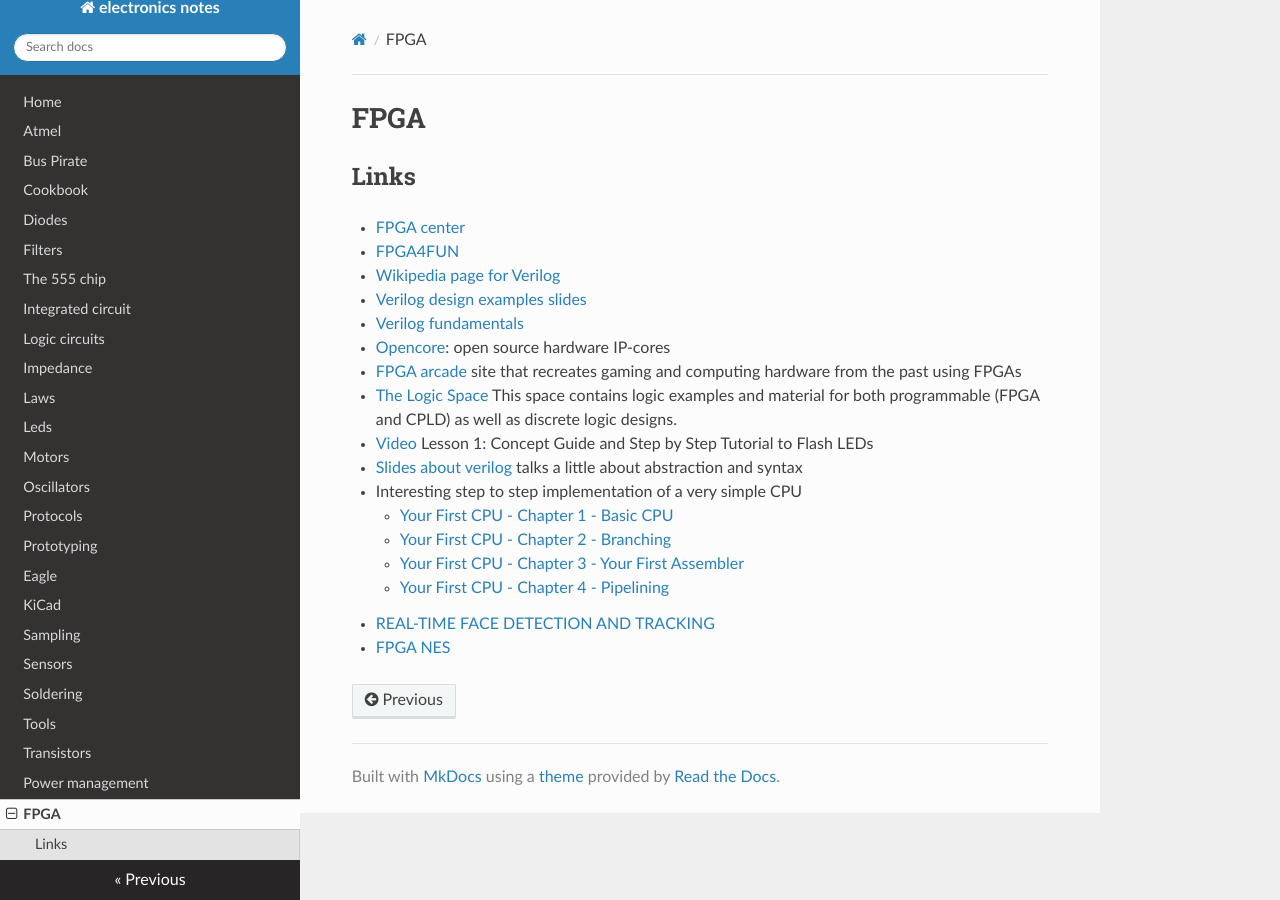
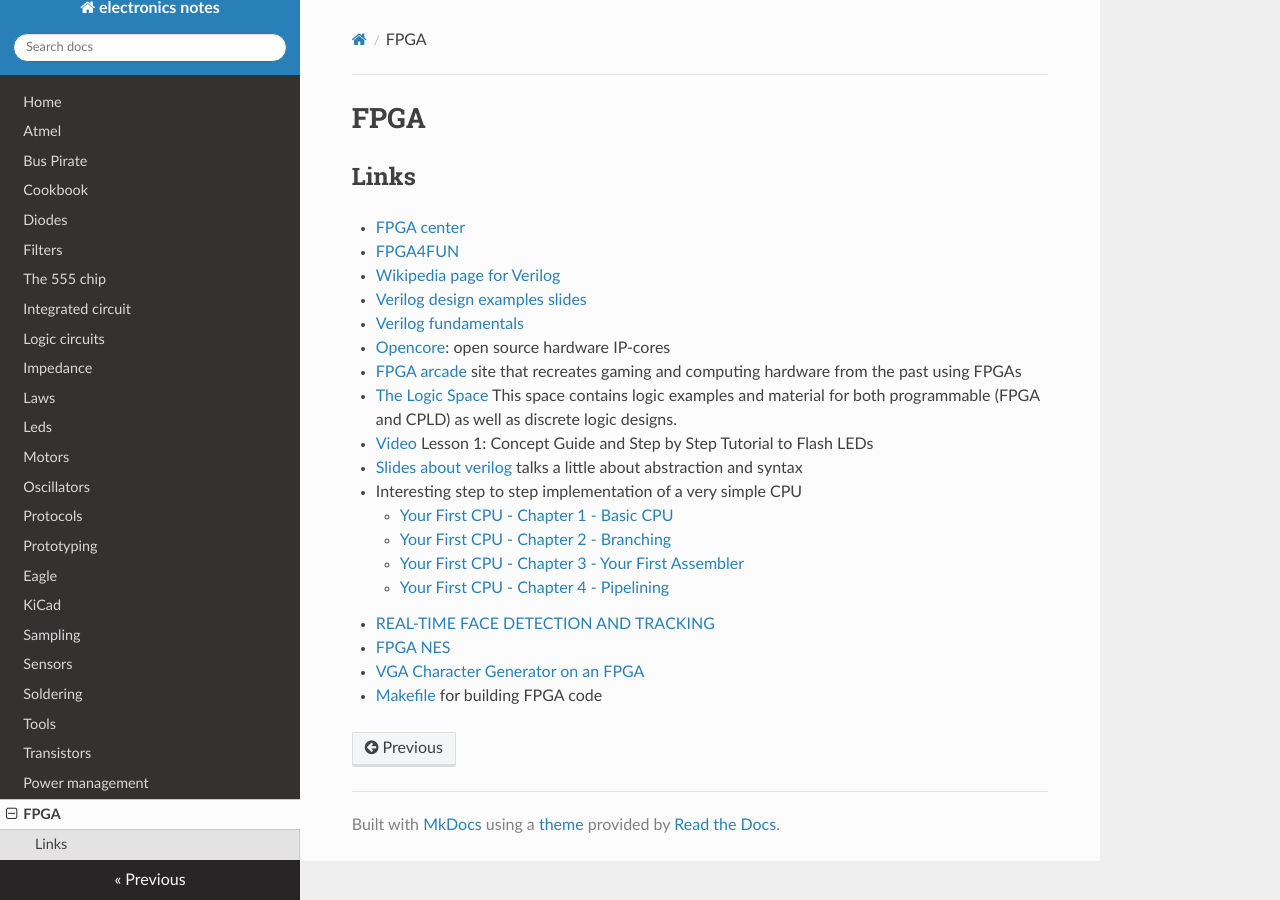
Before and after one commit to gipi/electronics-notes, an MkDocs documentation site: the page built from docs/fpga.md, in a window 1280 px wide. Built offline with MkDocs 1.6.1, drawn with Linux system fonts in a browser that asks for light colours; nearby versions of some CDN libraries; old or Windows-style settings are respelled for this version of MkDocs.

Commit message:
Add links.

```diff
--- a/docs/fpga.md
+++ b/docs/fpga.md
@@ -19,3 +19,5 @@
     - [Your First CPU - Chapter 4 - Pipelining](http://colinmackenzie.net/index.php?view=article&catid=12%3Ayfcpu&id=29%3Ayfcpupipelining&tmpl=component&print=1&layout=default&page=&option=com_content&Itemid=6)
  - [REAL-TIME FACE DETECTION AND TRACKING](https://people.ece.cornell.edu/land/courses/eceprojectsland/STUDENTPROJ/2012to2013/tnn7/index.html)
  - [FPGA NES](http://mil.ufl.edu/4924/projects/s12/final/King.pdf)
+ - [VGA Character Generator on an FPGA](http://blog.andyselle.com/2014/12/04/vga-character-generator-on-an-fpga/)
+ - [Makefile](http://www.excamera.com/sphinx/fpga-makefile.html) for building FPGA code
```
